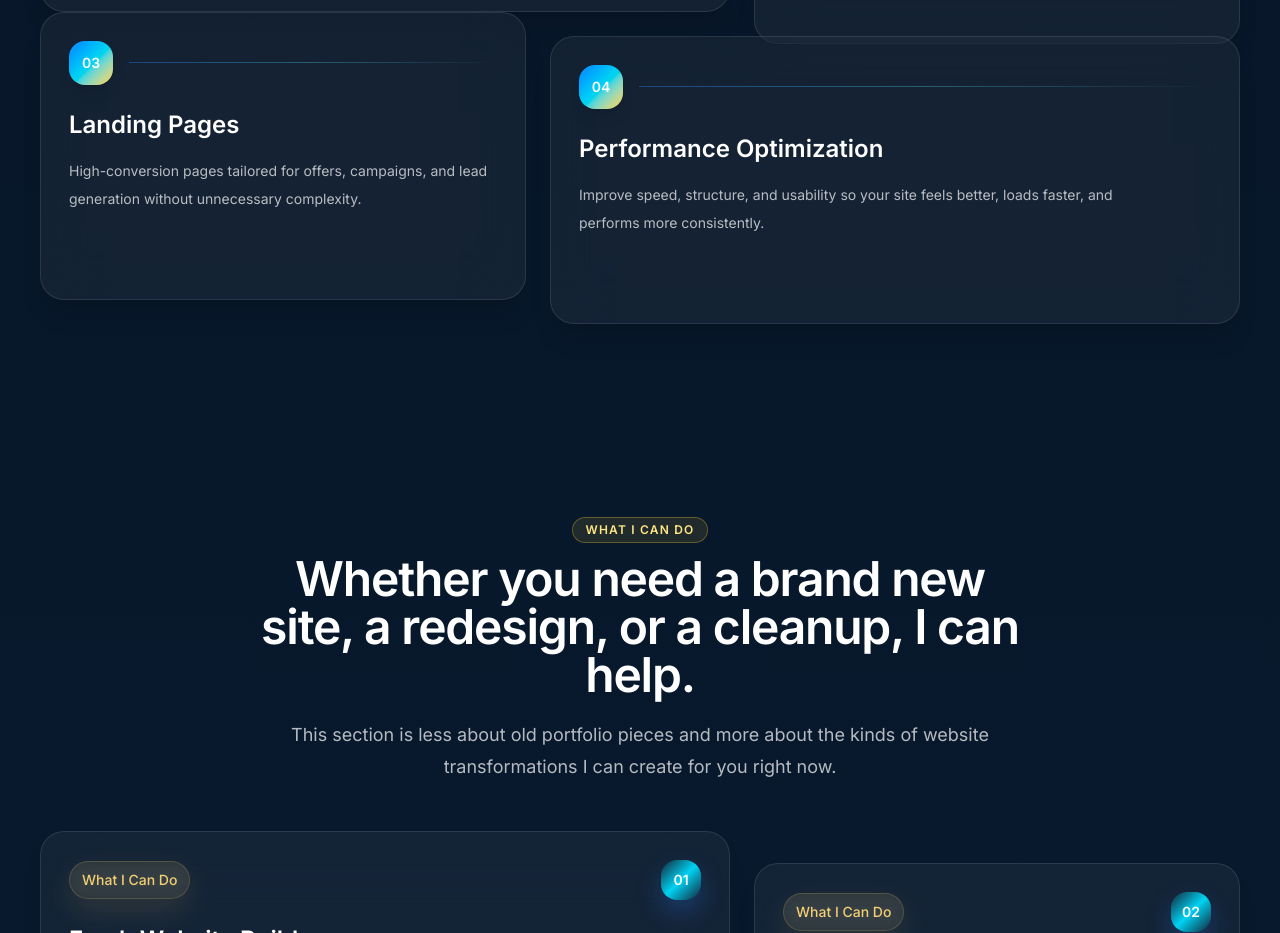
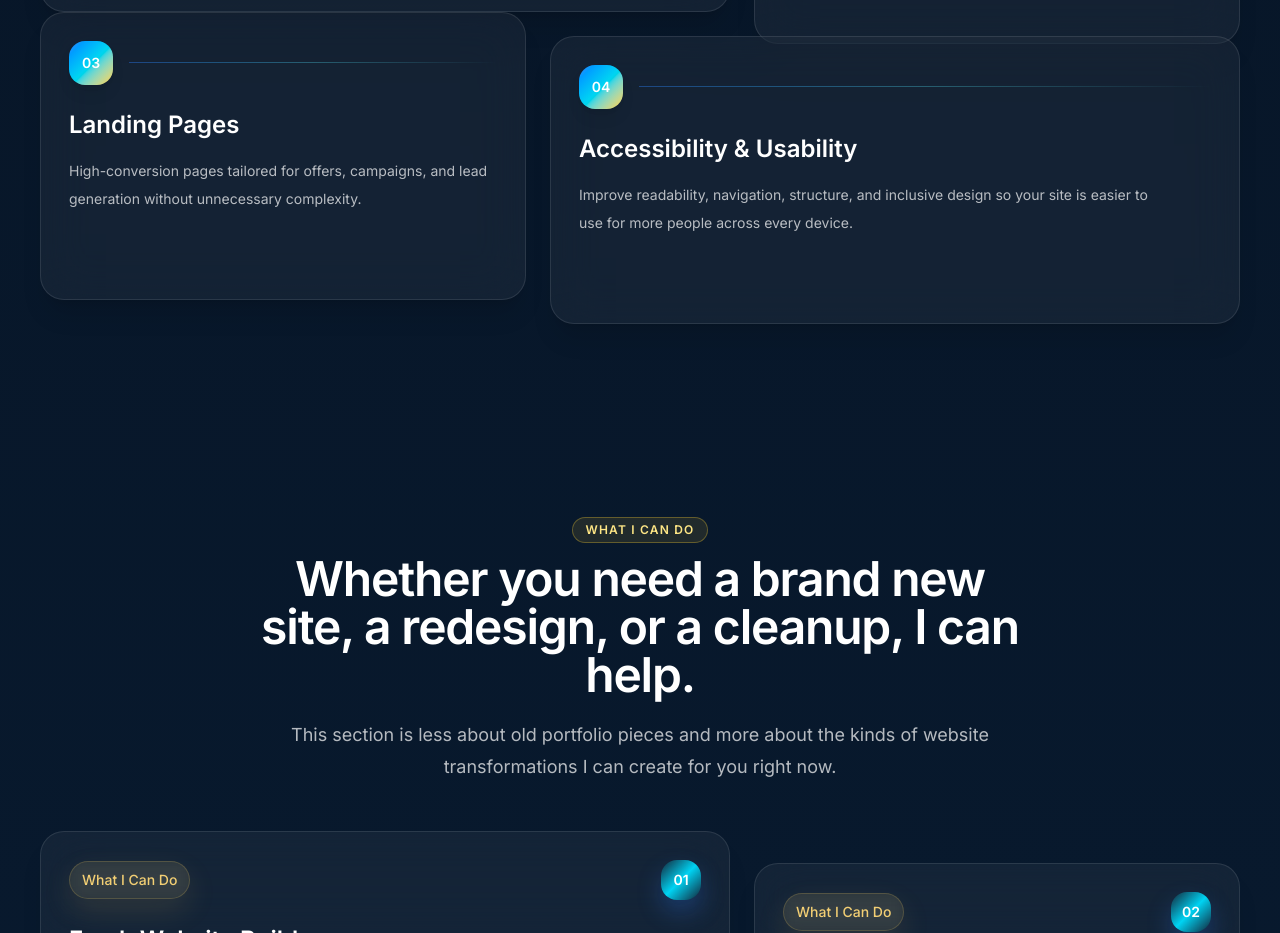
Before and after one commit to fabylv/fabdigitalstudio.com, a React (Vite) app: page / in a window 1280 px wide. Shown: the part 2220-3153 px from the top of the page. Built offline with nearby package versions, Linux system fonts and the light colour scheme.

Commit message:
Replace performance service with accessibility

```diff
--- a/src/data/siteContent.js
+++ b/src/data/siteContent.js
@@ -47,9 +47,9 @@ export const services = [
 			'High-conversion pages tailored for offers, campaigns, and lead generation without unnecessary complexity.'
 	},
 	{
-		title: 'Performance Optimization',
+		title: 'Accessibility & Usability',
 		description:
-			'Improve speed, structure, and usability so your site feels better, loads faster, and performs more consistently.'
+			'Improve readability, navigation, structure, and inclusive design so your site is easier to use for more people across every device.'
 	}
 ];
 
```
